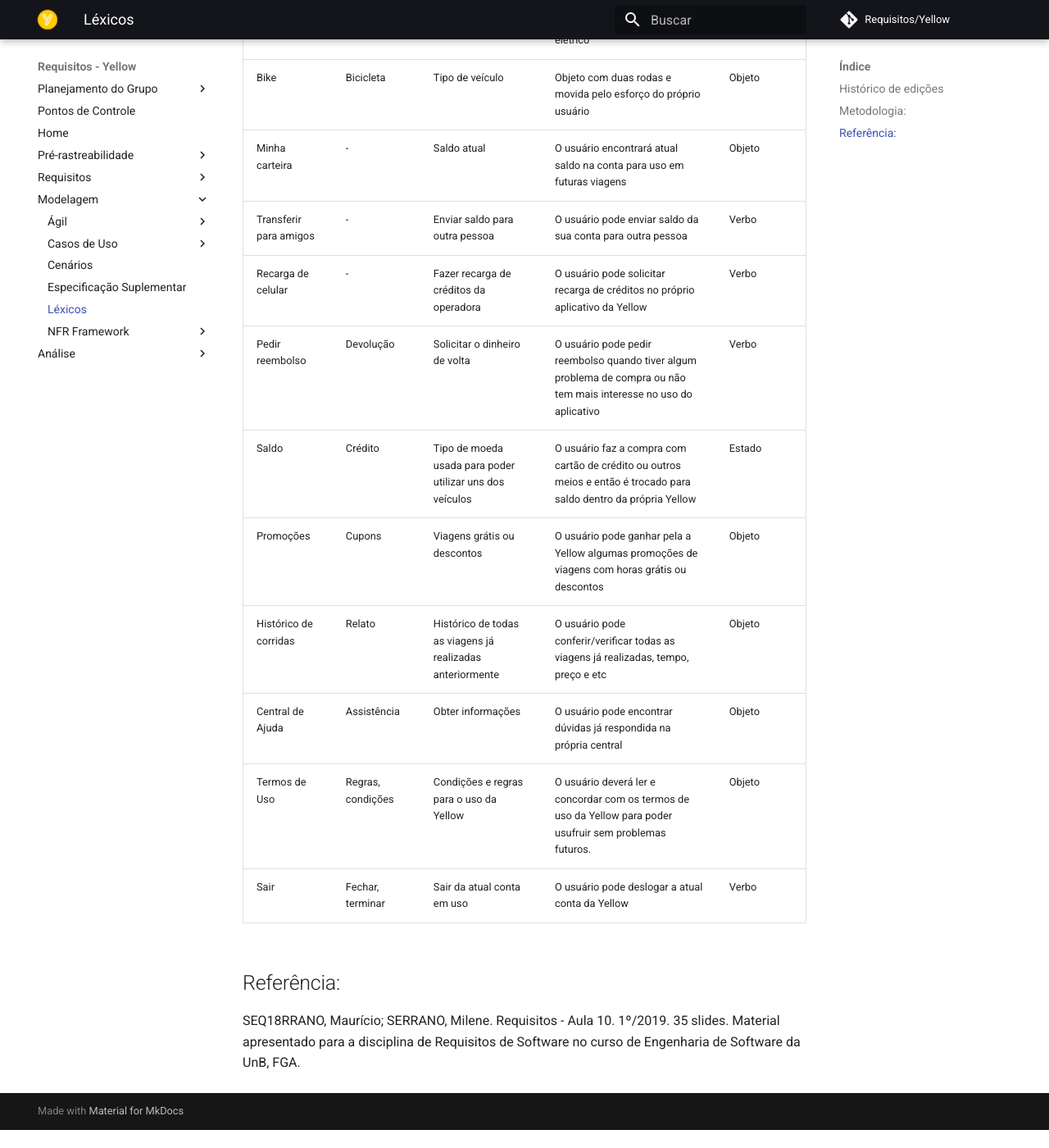
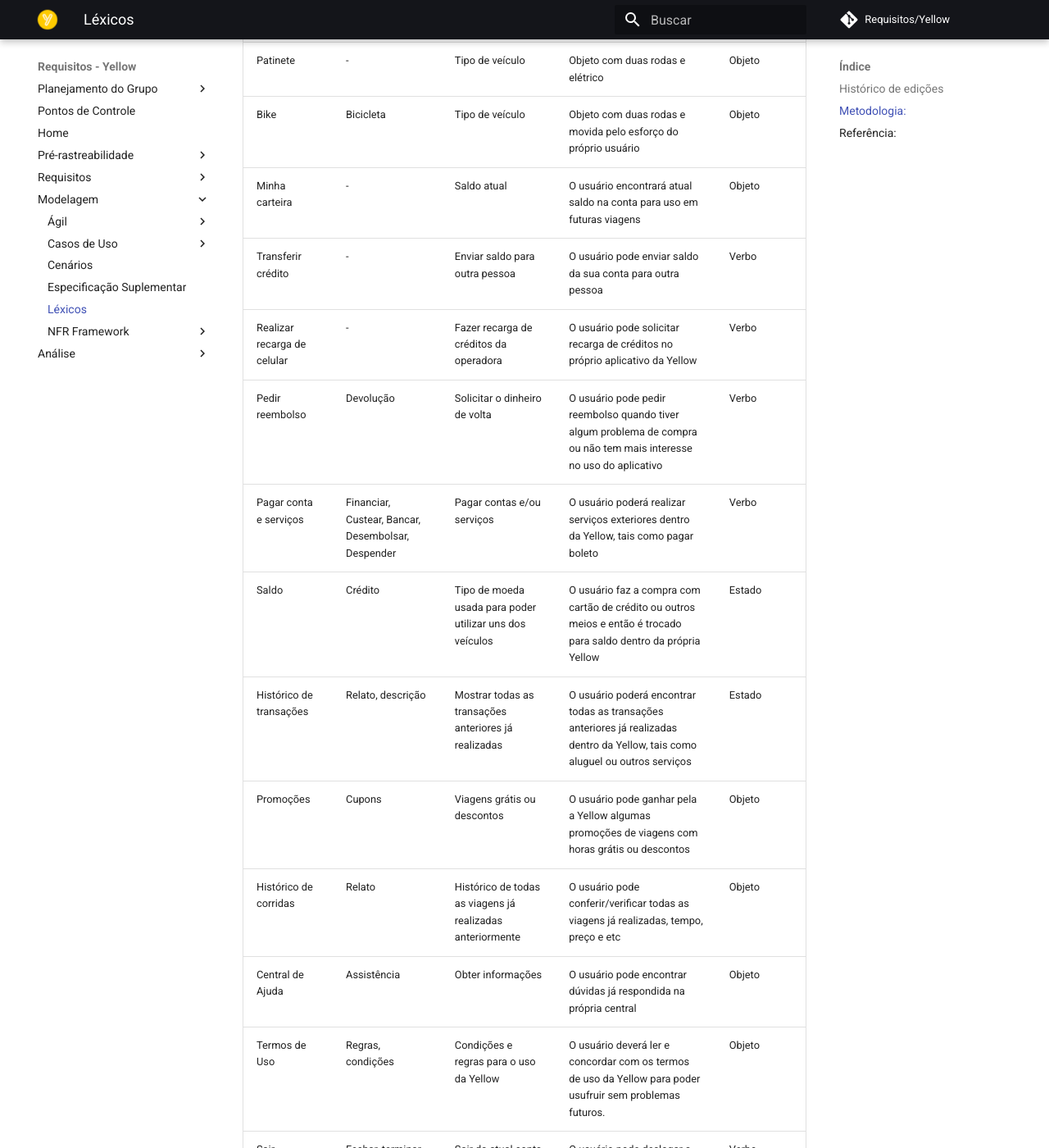
Before and after one commit to me42th/2019.2-Yellow, an MkDocs documentation site: the page built from docs/modelagem/lexicos.md, in a window 1280 px wide and 1400 px high, scrolled down 648 px. Shown: the whole window at 82% size. Built offline with MkDocs 1.6.1 and Material for MkDocs 9.7.7, drawn with Linux system fonts in a browser that asks for light colours; comment, search, counter and statistics services are not loaded; before the commit the page ends 2026 px from its top, so only the background shows below that; some of the changed text lies outside the part shown.

Commit message:
Update lexicos.md

```diff
--- a/docs/modelagem/lexicos.md
+++ b/docs/modelagem/lexicos.md
@@ -4,6 +4,7 @@
 | Nome|O que fez|Quando|
 |-----|---------|------|
 | Julio | Criou o documento. | 30/09/2019 |
+| Julio | Adicionado léxicos de cenários que estavam faltando. | 19/11/2019 |
 
 ## Metodologia:
 Uma notação que usa descrição de termos via léxico é o: **LAL - Léxico Ampliado da Linguagem**. Trata-se de uma técnica que procura descrever os símbolos de uma linguagem. O principal objetivo a ser perseguido pelos Engenheiros de Requisitos é a identificação de palavras ou frases peculiares ao meio social da aplicação sob estudo.
@@ -14,10 +15,12 @@
 | Patinete | - | Tipo de veículo | Objeto com duas rodas e elétrico | Objeto
 | Bike | Bicicleta | Tipo de veículo | Objeto com duas rodas e movida pelo esforço do próprio usuário | Objeto
 | Minha carteira | - | Saldo atual | O usuário encontrará atual saldo na conta para uso em futuras viagens | Objeto
-| Transferir para amigos | - | Enviar saldo para outra pessoa | O usuário pode enviar saldo da sua conta para outra pessoa | Verbo
-| Recarga de celular | - | Fazer recarga de créditos da operadora | O usuário pode solicitar recarga de créditos no próprio aplicativo da Yellow | Verbo
+| Transferir crédito | - | Enviar saldo para outra pessoa | O usuário pode enviar saldo da sua conta para outra pessoa | Verbo
+| Realizar recarga de celular | - | Fazer recarga de créditos da operadora | O usuário pode solicitar recarga de créditos no próprio aplicativo da Yellow | Verbo
 | Pedir reembolso | Devolução | Solicitar o dinheiro de volta | O usuário pode pedir reembolso quando tiver algum problema de compra ou não tem mais interesse no uso do aplicativo | Verbo
+| Pagar conta e serviços | Financiar, Custear, Bancar, Desembolsar, Despender | Pagar contas e/ou serviços | O usuário poderá realizar serviços exteriores dentro da Yellow, tais como pagar boleto | Verbo
 | Saldo | Crédito | Tipo de moeda usada para poder utilizar uns dos veículos | O usuário faz a compra com cartão de crédito ou outros meios e então é trocado para saldo dentro da própria Yellow | Estado
+| Histórico de transações | Relato, descrição  | Mostrar todas as transações anteriores já realizadas | O usuário poderá encontrar todas as transações anteriores já realizadas dentro da Yellow, tais como aluguel ou outros serviços | Estado
 | Promoções | Cupons | Viagens grátis ou descontos | O usuário pode ganhar pela a Yellow algumas promoções de viagens com horas grátis ou descontos | Objeto
 | Histórico de corridas | Relato | Histórico de todas as viagens já realizadas anteriormente | O usuário pode conferir/verificar todas as viagens já realizadas, tempo, preço e etc | Objeto
 | Central de Ajuda | Assistência | Obter informações | O usuário pode encontrar dúvidas já respondida na própria central | Objeto
```
